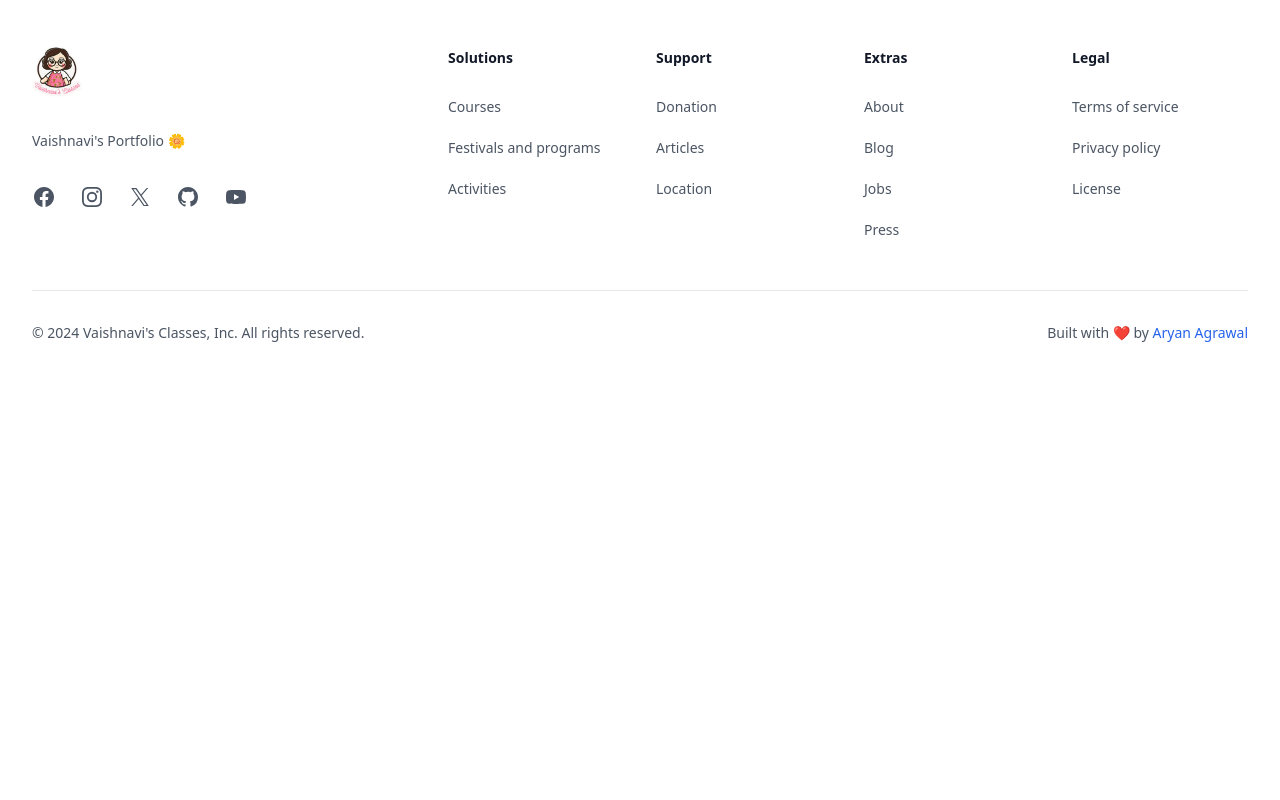
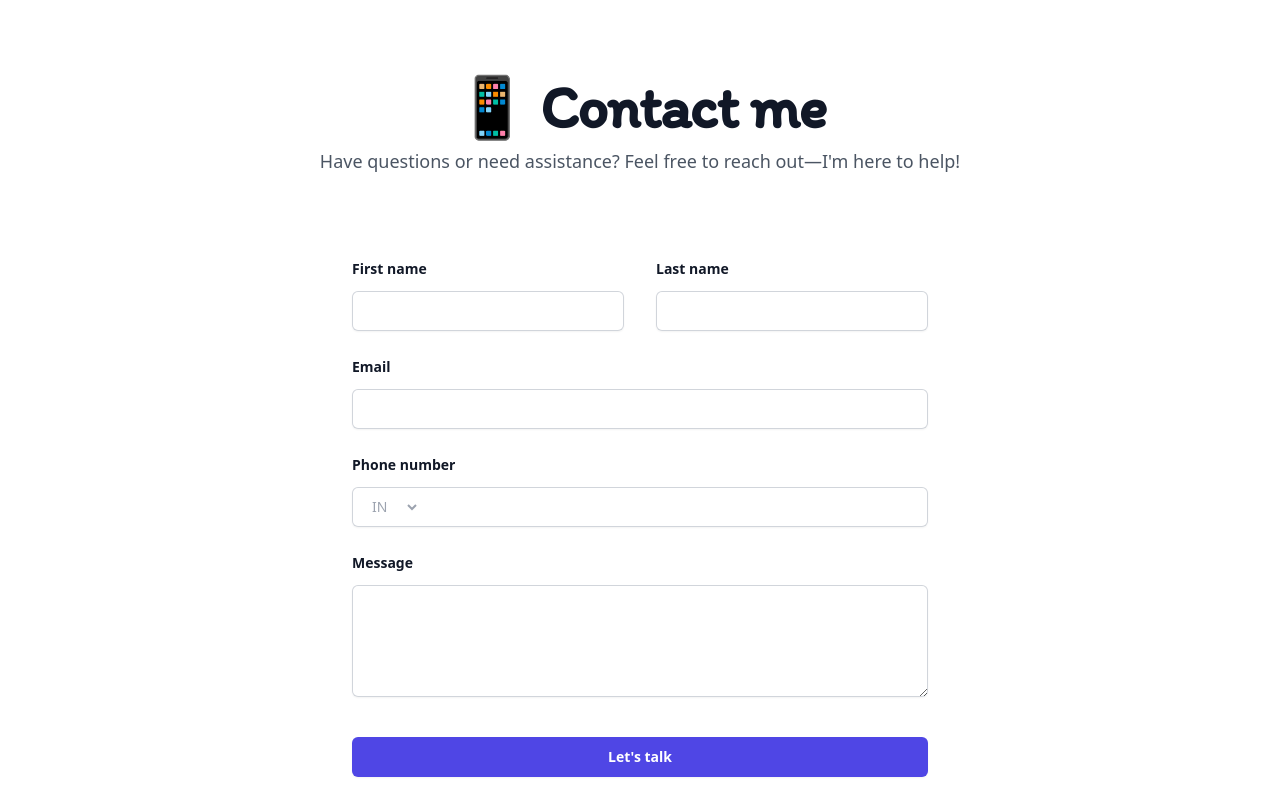
Before and after one commit to AryanKuAg/vaishnavi-portfolio, a Next.js app: page / in a window 1280 px wide. Shown: the part 1600-2400 px from the top of the page. Before the commit the page ends 1975 px from the top, so only its background shows below. Built offline with nearby package versions, Linux system fonts and the light colour scheme.

Commit message:
✨ Contact us added

```diff
--- a/app/page.tsx
+++ b/app/page.tsx
@@ -1,6 +1,7 @@
 import Footer from "@/components/Footer";
 import Header from "@/components/Header";
 import Certificates from "@/components/HomePage/Certificates";
+import ContactMe from "@/components/HomePage/Contact";
 import Experience from "@/components/HomePage/Experience";
 // import Activities from "@/components/HomePage/Activities";
 
@@ -13,6 +14,7 @@ export default function Home() {
       {/* <p className="text-center text-4xl my-24">🚧 Vaishnavi&apos;s Classes | Under Construction</p> */}
       <Experience/>
       <Certificates/>
+      <ContactMe/>
       <Footer/>
     </div>
   );
--- a/components/Footer/index.tsx
+++ b/components/Footer/index.tsx
@@ -89,9 +89,9 @@ const navigation = {
 
 export default function Footer() {
   return (
-    <footer className="bg-white border-t border-t-gray-100 rounded-2xl">
-      <div className="mx-auto px-6 pb-8 pt-16 lg:px-8 ">
-        <div className="xl:grid xl:grid-cols-3 xl:gap-8">
+    <footer className="bg-white border-t border-t-gray-100 rounded-2xl mt-20">
+      <div className="mx-auto px-6 py-8 lg:px-8 ">
+        <div className="flex justify-between">
           <div className="space-y-8">
             <Image
                alt="Vaishnavi Logo"
@@ -102,7 +102,9 @@ export default function Footer() {
             <p className="text-balance text-sm/6 text-gray-600">
               Vaishnavi&apos;s Portfolio 🌼
             </p>
-            <div className="flex gap-x-6 pb-8 sm:pb-0">
+
+          </div>
+          <div className="flex gap-x-6 sm:pb-0 pt-3">
               {navigation.social.map((item) => (
                 <a
                   key={item.name}
@@ -114,81 +116,8 @@ export default function Footer() {
                 </a>
               ))}
             </div>
-          </div>
-          <div className="grid grid-cols-2 gap-8 xl:col-span-2 ">
-            <div className="md:grid md:grid-cols-2 md:gap-8">
-              <div>
-                <h3 className="text-sm/6 font-semibold text-gray-900">
-                  Solutions
-                </h3>
-                <ul role="list" className="mt-6 space-y-4">
-                  {navigation.solutions.map((item) => (
-                    <li key={item.name}>
-                      <a
-                        href={item.href}
-                        className="text-sm/6 text-gray-600 hover:text-gray-900"
-                      >
-                        {item.name}
-                      </a>
-                    </li>
-                  ))}
-                </ul>
-              </div>
-              <div className="mt-10 md:mt-0">
-                <h3 className="text-sm/6 font-semibold text-gray-900">
-                  Support
-                </h3>
-                <ul role="list" className="mt-6 space-y-4">
-                  {navigation.support.map((item) => (
-                    <li key={item.name}>
-                      <a
-                        href={item.href}
-                        className="text-sm/6 text-gray-600 hover:text-gray-900"
-                      >
-                        {item.name}
-                      </a>
-                    </li>
-                  ))}
-                </ul>
-              </div>
-            </div>
-            <div className="md:grid md:grid-cols-2 md:gap-8">
-              <div>
-                <h3 className="text-sm/6 font-semibold text-gray-900">
-                  Extras
-                </h3>
-                <ul role="list" className="mt-6 space-y-4">
-                  {navigation.extras.map((item) => (
-                    <li key={item.name}>
-                      <a
-                        href={item.href}
-                        className="text-sm/6 text-gray-600 hover:text-gray-900"
-                      >
-                        {item.name}
-                      </a>
-                    </li>
-                  ))}
-                </ul>
-              </div>
-              <div className="mt-10 md:mt-0">
-                <h3 className="text-sm/6 font-semibold text-gray-900">Legal</h3>
-                <ul role="list" className="mt-6 space-y-4">
-                  {navigation.legal.map((item) => (
-                    <li key={item.name}>
-                      <a
-                        href={item.href}
-                        className="text-sm/6 text-gray-600 hover:text-gray-900"
-                      >
-                        {item.name}
-                      </a>
-                    </li>
-                  ))}
-                </ul>
-              </div>
-            </div>
-          </div>
         </div>
-        <div className="mt-12 border-t border-gray-900/10 pt-8 sm:flex items-center justify-between">
+        <div className="mt-6 border-t border-gray-900/10 pt-8 sm:flex items-center justify-between">
           <p className="text-sm text-gray-600">
             &copy; 2024 Vaishnavi&apos;s Classes, Inc. All rights reserved.
           </p>
--- a/components/HomePage/Certificates/index.tsx
+++ b/components/HomePage/Certificates/index.tsx
@@ -15,7 +15,11 @@ function classNames(...classes: string[]) {
 
 export default function Certificates() {
   return (
-    <div className='my-32'><h1 className='text-5xl sm:text-6xl text-center'>Certificates</h1>
+    <div className='mt-32 mb-20'>
+        <div className="mx-auto max-w-2xl text-center">
+        <h1 className="font-semibold tracking-tight text-gray-900 text-5xl sm:text-6xl">📜 Certificates</h1>
+        <p className="mt-2 text-lg/8 text-gray-600">Browse through my academic certificates that reflect my commitment to learning and excellence.</p>
+      </div>
     <div className='grid grid-cols-1 sm:grid-cols-2 md:grid-cols-4 p-8 gap-4 my-8'>
         {images.map(i => <Image className={classNames(i.iconBackground, "rounded-2xl border-8")} key={i.id} alt={i.path} height={1046} width={748} src={i.path}/>)}
     </div>
--- /dev/null
+++ b/components/HomePage/Contact/index.tsx
@@ -0,0 +1,124 @@
+'use client'
+
+export default function ContactMe() {
+
+  return (
+    <div className="isolate bg-white px-8">
+      <div
+        aria-hidden="true"
+        className="absolute inset-x-0 top-[-10rem] -z-10 transform-gpu overflow-hidden blur-3xl sm:top-[-20rem]"
+      >
+        <div
+          style={{
+            clipPath:
+              'polygon(74.1% 44.1%, 100% 61.6%, 97.5% 26.9%, 85.5% 0.1%, 80.7% 2%, 72.5% 32.5%, 60.2% 62.4%, 52.4% 68.1%, 47.5% 58.3%, 45.2% 34.5%, 27.5% 76.7%, 0.1% 64.9%, 17.9% 100%, 27.6% 76.8%, 76.1% 97.7%, 74.1% 44.1%)',
+          }}
+          className="relative left-1/2 -z-10 aspect-[1155/678] w-[36.125rem] max-w-none -translate-x-1/2 rotate-[30deg] bg-gradient-to-tr from-[#ff80b5] to-[#9089fc] opacity-30 sm:left-[calc(50%-40rem)] sm:w-[72.1875rem]"
+        />
+      </div>
+      <div className="mx-auto max-w-2xl text-center">
+        <h1 className="font-semibold tracking-tight text-gray-900 text-5xl sm:text-6xl">📱 Contact me</h1>
+        <p className="mt-2 text-lg/8 text-gray-600">Have questions or need assistance? Feel free to reach out—I&apos;m here to help!</p>
+      </div>
+      <form action="#" method="POST" className="mx-auto mt-16 max-w-xl sm:mt-20">
+        <div className="grid grid-cols-1 gap-x-8 gap-y-6 sm:grid-cols-2">
+          <div>
+            <label htmlFor="first-name" className="block text-sm/6 font-semibold text-gray-900">
+              First name
+            </label>
+            <div className="mt-2.5">
+              <input
+                id="first-name"
+                name="first-name"
+                type="text"
+                autoComplete="given-name"
+                className="block w-full rounded-md border-0 px-3.5 py-2 text-gray-900 shadow-sm ring-1 ring-inset ring-gray-300 placeholder:text-gray-400 focus:ring-2 focus:ring-inset focus:ring-indigo-600 sm:text-sm/6"
+              />
+            </div>
+          </div>
+          <div>
+            <label htmlFor="last-name" className="block text-sm/6 font-semibold text-gray-900">
+              Last name
+            </label>
+            <div className="mt-2.5">
+              <input
+                id="last-name"
+                name="last-name"
+                type="text"
+                autoComplete="family-name"
+                className="block w-full rounded-md border-0 px-3.5 py-2 text-gray-900 shadow-sm ring-1 ring-inset ring-gray-300 placeholder:text-gray-400 focus:ring-2 focus:ring-inset focus:ring-indigo-600 sm:text-sm/6"
+              />
+            </div>
+          </div>
+          <div className="sm:col-span-2">
+            <label htmlFor="email" className="block text-sm/6 font-semibold text-gray-900">
+              Email
+            </label>
+            <div className="mt-2.5">
+              <input
+                id="email"
+                name="email"
+                type="email"
+                autoComplete="email"
+                className="block w-full rounded-md border-0 px-3.5 py-2 text-gray-900 shadow-sm ring-1 ring-inset ring-gray-300 placeholder:text-gray-400 focus:ring-2 focus:ring-inset focus:ring-indigo-600 sm:text-sm/6"
+              />
+            </div>
+          </div>
+          <div className="sm:col-span-2">
+            <label htmlFor="phone-number" className="block text-sm/6 font-semibold text-gray-900">
+              Phone number
+            </label>
+            <div className="relative mt-2.5">
+              <div className="absolute inset-y-0 left-0 flex items-center">
+                <label htmlFor="country" className="sr-only">
+                  Country
+                </label>
+                <select
+                  id="country"
+                  name="country"
+                  className="h-full rounded-md border-0 bg-transparent bg-none py-0 pl-4 pr-4 text-gray-400 focus:ring-2 focus:ring-inset focus:ring-indigo-600 sm:text-sm"
+                >
+                  <option>IN</option>
+                </select>
+                {/* <FaAngleDown
+                  aria-hidden="true"
+                  className="pointer-events-none absolute right-3 top-0 h-full w-5 text-gray-400"
+                /> */}
+              </div>
+              <input
+                id="phone-number"
+                name="phone-number"
+                type="tel"
+                autoComplete="tel"
+                className="block w-full rounded-md border-0 px-3.5 py-2 pl-20 text-gray-900 shadow-sm ring-1 ring-inset ring-gray-300 placeholder:text-gray-400 focus:ring-2 focus:ring-inset focus:ring-indigo-600 sm:text-sm/6"
+              />
+            </div>
+          </div>
+          <div className="sm:col-span-2">
+            <label htmlFor="message" className="block text-sm/6 font-semibold text-gray-900">
+              Message
+            </label>
+            <div className="mt-2.5">
+              <textarea
+                id="message"
+                name="message"
+                rows={4}
+                className="block w-full rounded-md border-0 px-3.5 py-2 text-gray-900 shadow-sm ring-1 ring-inset ring-gray-300 placeholder:text-gray-400 focus:ring-2 focus:ring-inset focus:ring-indigo-600 sm:text-sm/6"
+                defaultValue={''}
+              />
+            </div>
+          </div>
+
+        </div>
+        <div className="mt-10">
+          <button
+            type="submit"
+            className="block w-full rounded-md bg-indigo-600 px-3.5 py-2.5 text-center text-sm font-semibold text-white shadow-sm hover:bg-indigo-500 focus-visible:outline focus-visible:outline-2 focus-visible:outline-offset-2 focus-visible:outline-indigo-600"
+          >
+            Let&apos;s talk
+          </button>
+        </div>
+      </form>
+    </div>
+  )
+}
--- a/components/HomePage/Experience/index.tsx
+++ b/components/HomePage/Experience/index.tsx
@@ -66,7 +66,10 @@ function classNames(...classes: string[]) {
 export default function Experience() {
   return (
     <div className="my-12">
-    <h1 className="text-5xl sm:text-6xl text-center">My Experience</h1>
+         <div className="mx-auto max-w-2xl text-center">
+        <h1 className="font-semibold tracking-tight text-gray-900 text-5xl sm:text-6xl">🧗‍♀️ My Experience</h1>
+        <p className="mt-2 text-lg/8 text-gray-600">Discover my professional journey, highlighting the roles and responsibilities that shaped my expertise.</p>
+      </div>
     <div className="max-w-xl mx-8 sm:mx-auto my-16 ">
       <ul role="list" className="-mb-8">
         {timeline.map((event, eventIdx) => (
```
